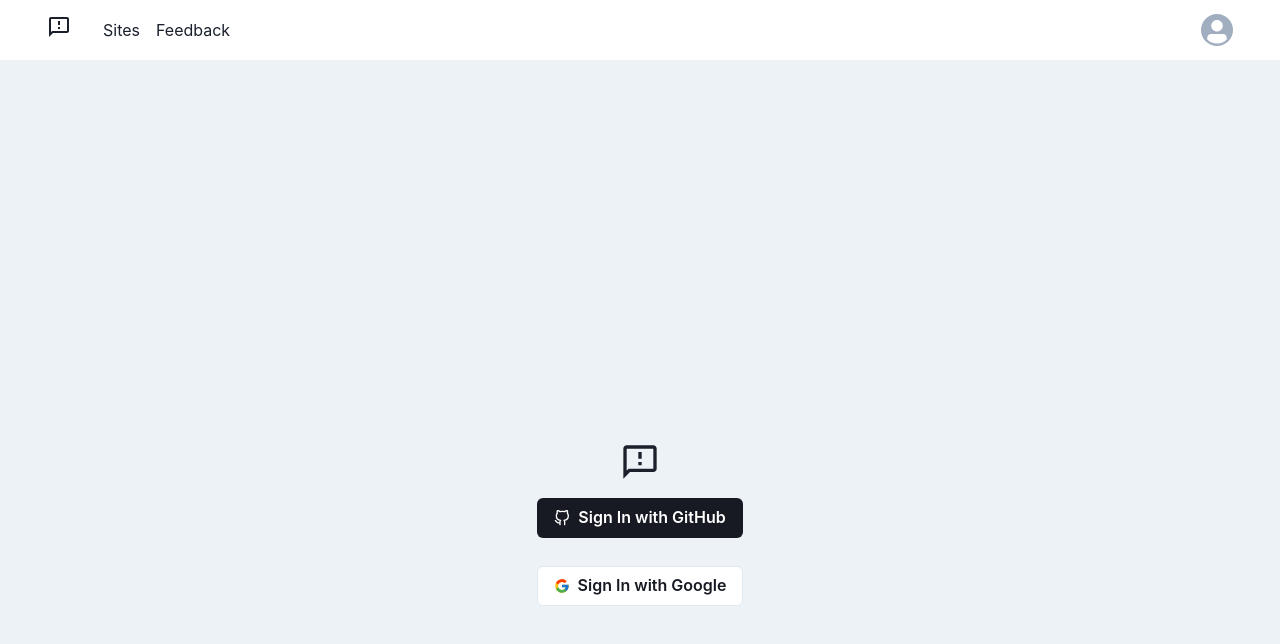
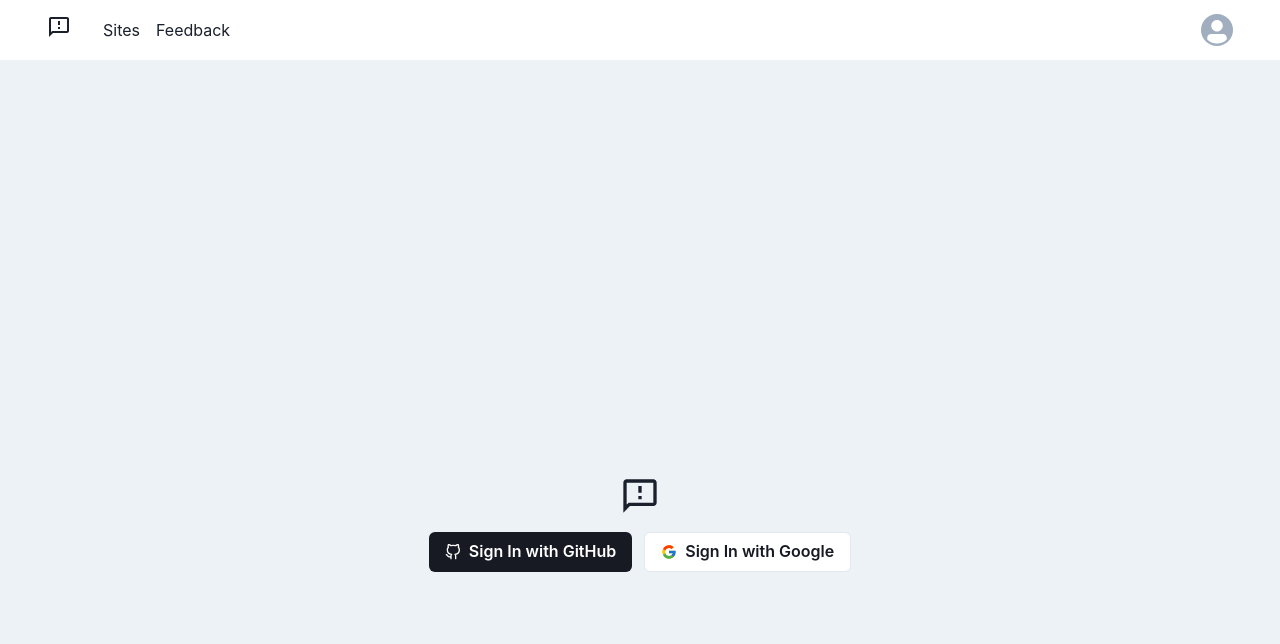
Before and after one commit to minhtungo/feedback-nextjs, a Next.js app: page / in a window 1280 px wide. Shown: the top 644 px of the page. Built offline with nearby package versions, Linux system fonts and the light colour scheme; no server answers.

Commit message:
Make Styled Buttons reusable

```diff
--- /dev/null
+++ b/components/common/LoginButtons.tsx
@@ -0,0 +1,36 @@
+import { FiGithub } from 'react-icons/fi';
+import { FcGoogle } from 'react-icons/fc';
+import { Button, Stack } from '@chakra-ui/react';
+
+import { useAuth } from '@/lib/auth';
+import StyledButton from './StyledButton';
+
+interface LoginButtonProps {
+  [key: string]: any;
+}
+
+const LoginButtons = (props: LoginButtonProps) => {
+  const auth = useAuth();
+
+  return (
+    <Stack spacing='12px' direction={['column', 'row']} {...props}>
+      <StyledButton
+        onClick={() => auth.signInWithGitHub()}
+        leftIcon={<FiGithub />}
+
+      >
+        Sign In with GitHub
+      </StyledButton>
+      <StyledButton
+        onClick={() => auth.signInWithGoogle()}
+        leftIcon={<FcGoogle />}
+
+        variant='secondary'
+      >
+        Sign In with Google
+      </StyledButton>
+    </Stack>
+  );
+};
+
+export default LoginButtons;
--- a/components/common/Navbar.tsx
+++ b/components/common/Navbar.tsx
@@ -5,7 +5,6 @@ import {
   Link as ChakraLink,
   Icon,
   Avatar,
-  Button,
 } from '@chakra-ui/react';
 import { MdOutlineFeedback } from 'react-icons/md';
 import Link from 'next/link';
--- /dev/null
+++ b/components/common/StyledButton.tsx
@@ -0,0 +1,57 @@
+import { Button } from '@chakra-ui/react';
+import React from 'react';
+
+interface StyledButtonProps {
+  variant?: 'primary' | 'secondary';
+  onClick?: () => void;
+  children: React.ReactNode;
+  [key: string]: any;
+}
+
+const StyledButton = ({
+  children,
+  variant,
+  onClick,
+  ...props
+}: StyledButtonProps) => {
+  return !variant || variant === 'primary' ? (
+    <Button
+      size={props.size || 'md'}
+      fontWeight='semibold'
+      onClick={onClick}
+      bg='gray.900'
+      color='white'
+      _hover={{
+        bg: 'gray.700',
+      }}
+      _active={{
+        bg: 'gray.800',
+        transform: 'scale(1.05)',
+      }}
+      {...props}
+    >
+      {children}
+    </Button>
+  ) : (
+    <Button
+      size={props.size || 'md'}
+      fontWeight='semibold'
+      onClick={onClick}
+      bg='white'
+      color='gray.900'
+      variant='outline'
+      _hover={{
+        bg: 'gray.50',
+      }}
+      _active={{
+        bg: 'gray.50',
+        transform: 'scale(1.05)',
+      }}
+      {...props}
+    >
+      {children}
+    </Button>
+  );
+};
+
+export default StyledButton;
--- a/pages/index.tsx
+++ b/pages/index.tsx
@@ -6,7 +6,8 @@ import Link from 'next/link';
 import { MdOutlineFeedback } from 'react-icons/md';
 
 import { useAuth } from '@/lib/auth';
-import { getAllFeedback } from '@/lib/firestore-admin';
+import StyledButton from '@/components/common/StyledButton';
+import LoginButtons from '@/components/common/LoginButtons';
 
 // export async function getStaticProps() {
 //   const { feedback } = await getAllFeedback('1234567890');
@@ -47,68 +48,14 @@ export default function Home() {
         {auth.user ? (
           <>
             <Link href='/sites'>
-              <Button
-                size='sm'
-                fontWeight='semibold'
-                my={4}
-                bg='white'
-                color='gray.900'
-                variant='outline'
-                _hover={{
-                  bg: 'gray.50',
-                }}
-                _active={{
-                  bg: 'gray.50',
-                  transform: 'scale(1.05)',
-                }}
-              >
-                View Dashboard
-              </Button>
+              <StyledButton size='sm'>View Dashboard</StyledButton>
             </Link>
             <Button size='sm' onClick={() => auth.signOutUser()}>
               Sign Out
             </Button>
           </>
         ) : (
-          <Stack spacing='12px'>
-            <Button
-              size='md'
-              fontWeight='semibold'
-              onClick={() => auth.signInWithGitHub()}
-              leftIcon={<FiGithub />}
-              mt={4}
-              bg='gray.900'
-              color='white'
-              _hover={{
-                bg: 'gray.700',
-              }}
-              _active={{
-                bg: 'gray.800',
-                transform: 'scale(1.05)',
-              }}
-            >
-              Sign In with GitHub
-            </Button>
-            <Button
-              size='md'
-              fontWeight='semibold'
-              onClick={() => auth.signInWithGoogle()}
-              leftIcon={<FcGoogle />}
-              mt={4}
-              bg='white'
-              color='gray.900'
-              variant='outline'
-              _hover={{
-                bg: 'gray.100',
-              }}
-              _active={{
-                bg: 'gray.100',
-                transform: 'scale(1.05)',
-              }}
-            >
-              Sign In with Google
-            </Button>
-          </Stack>
+          <LoginButtons mt={4}/>
         )}
       </Flex>
     </>
```
Also changed, not shown: components/dashboard/AddSiteModal.tsx (+3 -12 lines), components/dashboard/UpgradeEmptyState.tsx (+3 -14 lines), pages/account.tsx (+5 -17 lines), pages/site/[siteId].tsx (+12 -15 lines).
